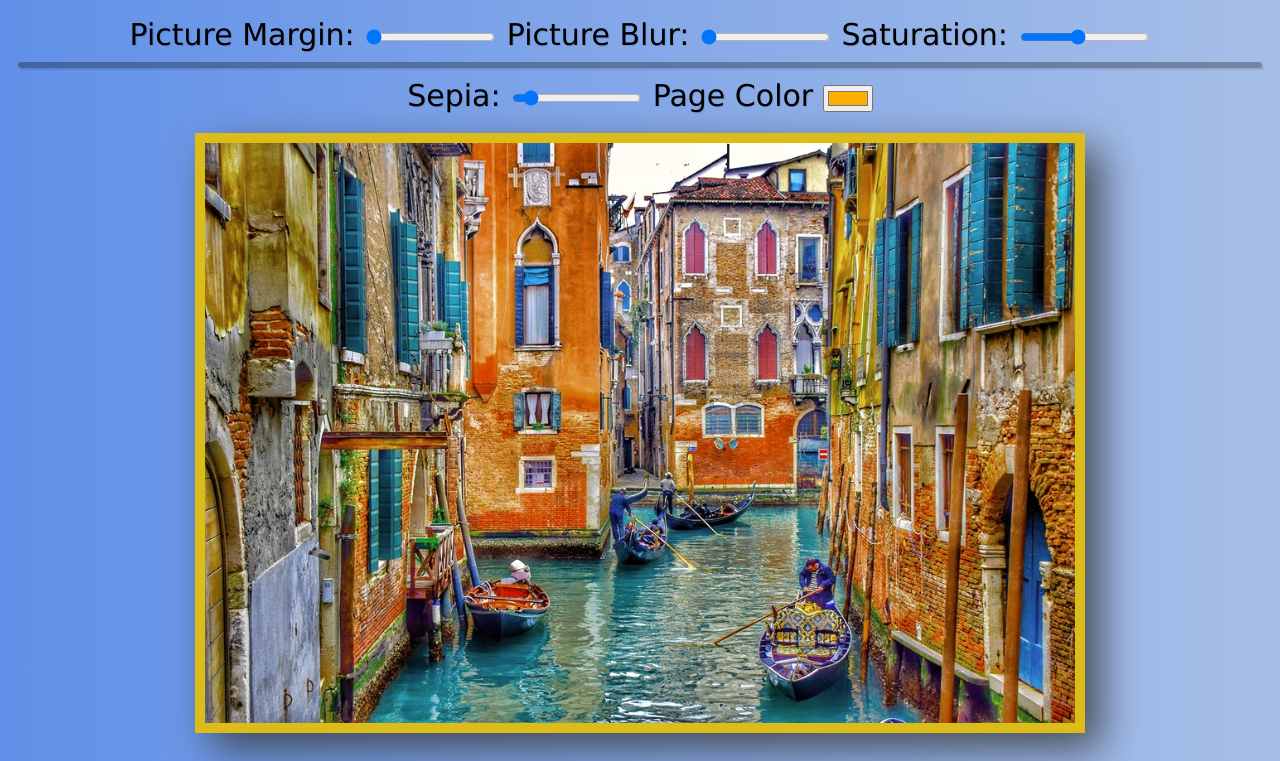
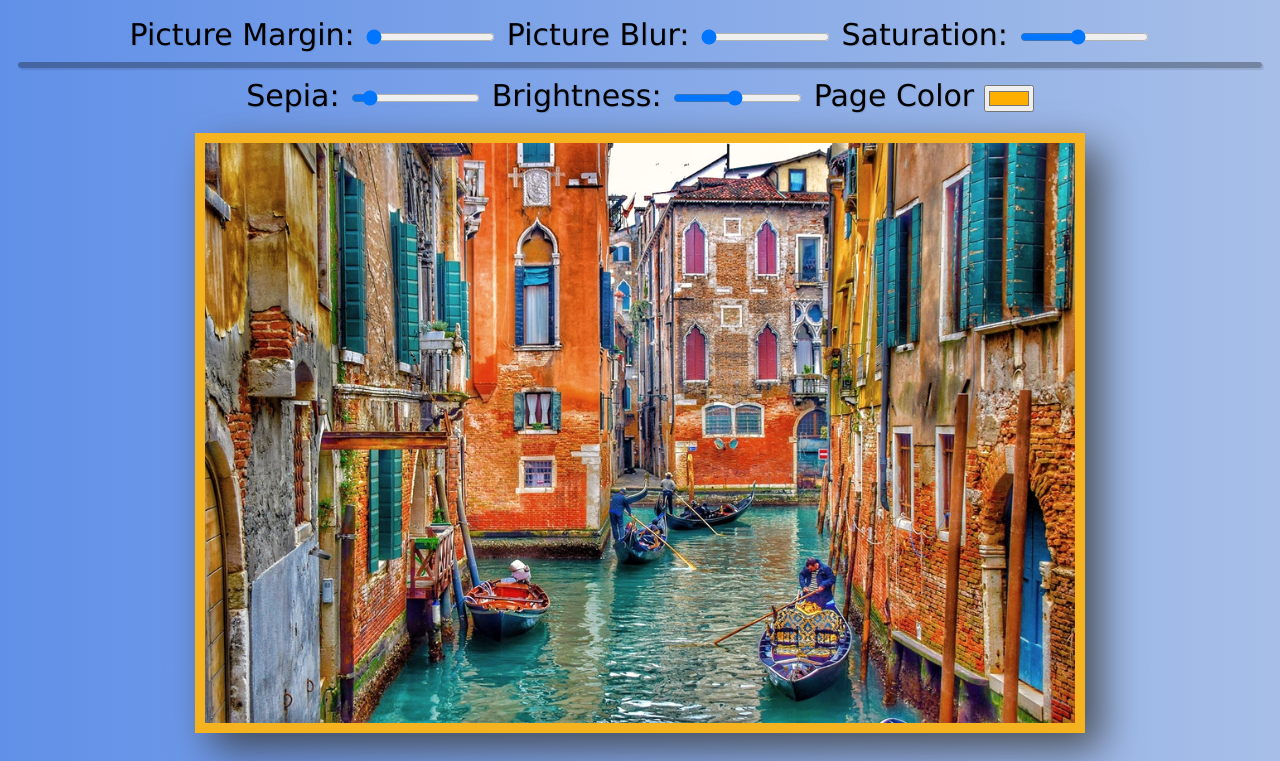
Before and after one commit to typinghands/JS30-03-CSSVariables, a plain HTML site: page index.html in a window 1280 px wide. Shown: the part 93-854 px from the top of the page. Drawn offline with Linux system fonts and the light colour scheme.

Commit message:
added brightness filter > project finished

```diff
--- a/index.html
+++ b/index.html
@@ -61,6 +61,17 @@
           data-sizing="%"
         />
 
+        <label for="brightness">Brightness:</label>
+        <input
+          id="brightness"
+          type="range"
+          name="brightness"
+          min="0.1"
+          max="2"
+          value="1"
+          step="0.1"
+        />
+
         <label for="base">Page Color</label>
         <input id="base" type="color" name="base" value="#FFAF00" />
       </div>
@@ -82,6 +93,7 @@
         --blur: 0px;
         --saturate: 90%;
         --sepia: 10%;
+        --brightness: 1;
       }
 
       html {
@@ -145,7 +157,7 @@
 
         filter: drop-shadow(16px 16px 20px rgba(51, 51, 53, 0.815))
           blur(var(--blur)) saturate(var(--saturate)) sepia(var(--sepia))
-          hue-rotate(10deg);
+          brightness(var(--brightness));
       }
       .flex {
         display: flex;
```
